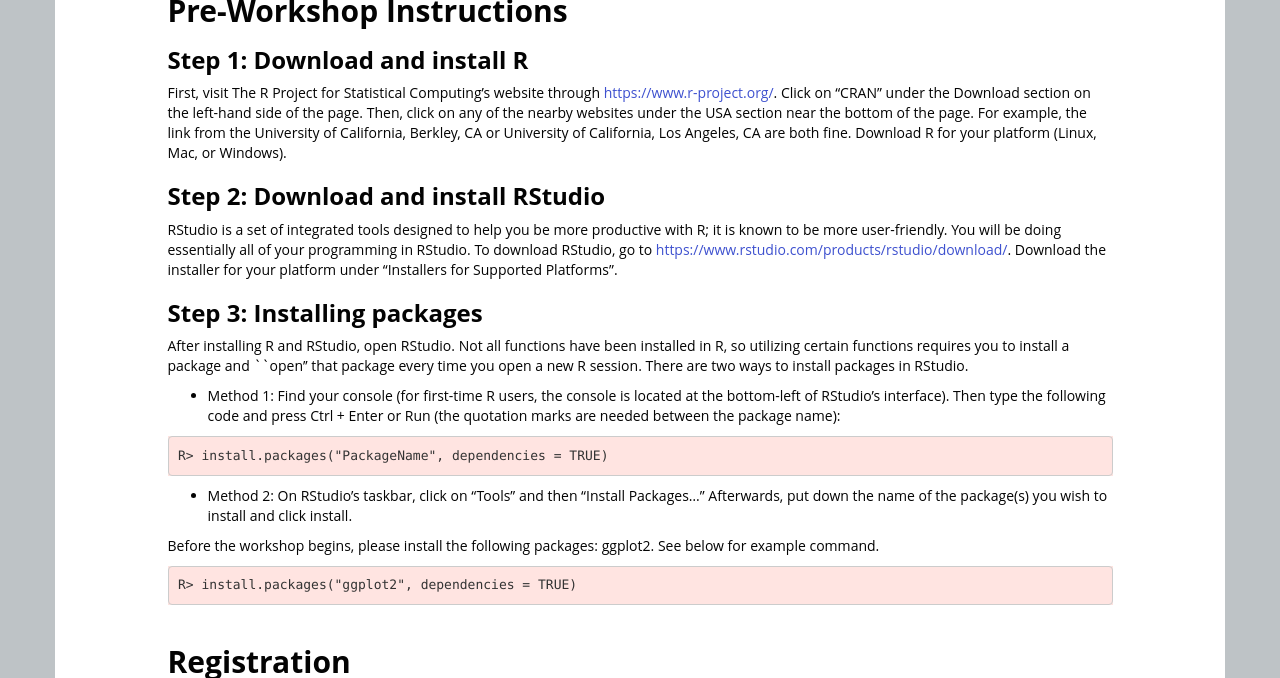
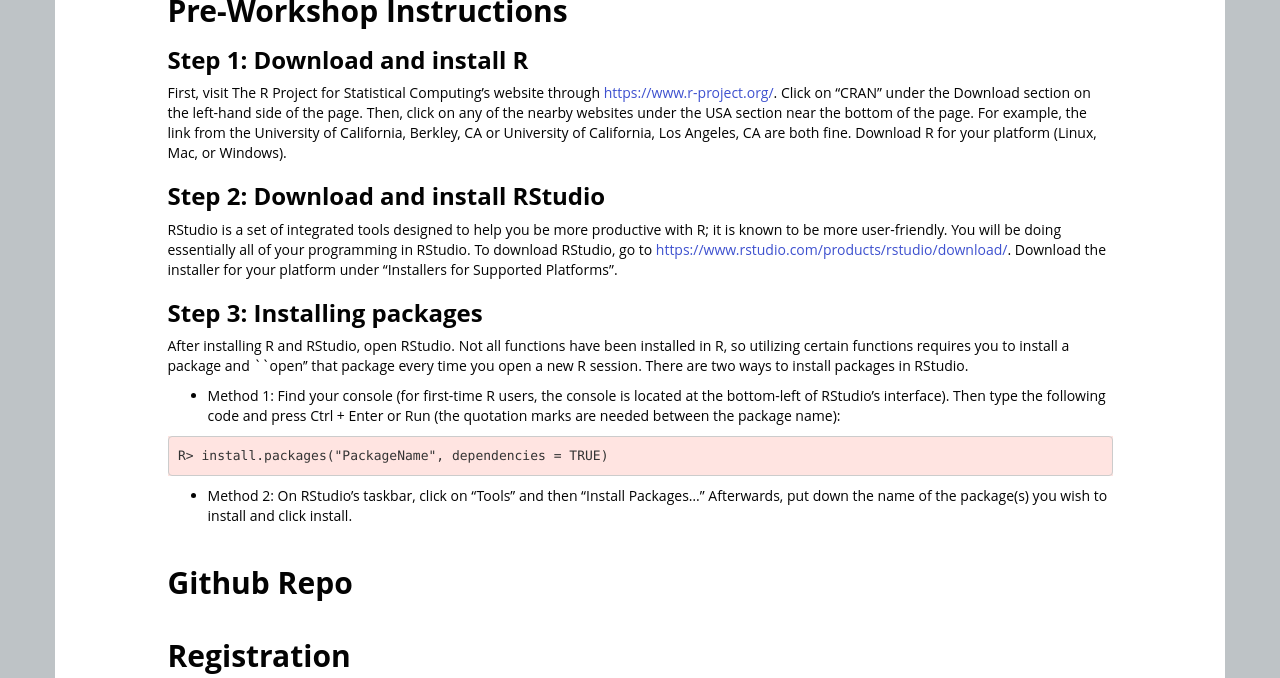
Before and after one commit to UCIDataScienceInitiative/UCIDataScienceInitiative.github.io, a Jekyll site: the page built from Workshops/IntroR.md, in a window 1280 px wide and 900 px high, scrolled down 1401 px, cut to the strip 0-678 px from the top of the window. Built offline with Jekyll 4.4.1, drawn with Linux system fonts in a browser that asks for light colours.

Commit message:
added link to repo

````diff
--- a/Workshops/IntroR.md
+++ b/Workshops/IntroR.md
@@ -76,10 +76,7 @@
 
 * Method 2: On RStudio's taskbar, click on "Tools" and then "Install Packages..." Afterwards, put down the name of the package(s) you wish to install and click install.
 
-Before the workshop begins, please install the following packages: ggplot2. See below for example command.
+## <a name="Repo" href="https://github.com/UCIDataScienceInitiative/IntroR_Workshop">Github Repo</a>
 
-```
-R> install.packages("ggplot2", dependencies = TRUE)
-```
-## Registration
+## <a name="Registration"></a>Registration
 <script type="text/javascript" src="https://uci-oai.formstack.com/forms/js.php/intror_100716"></script><noscript><a href="https://uci-oai.formstack.com/forms/intror_100716" title="Online Form">Online Form - 10/7/16 - Intro to R</a></noscript>
````
